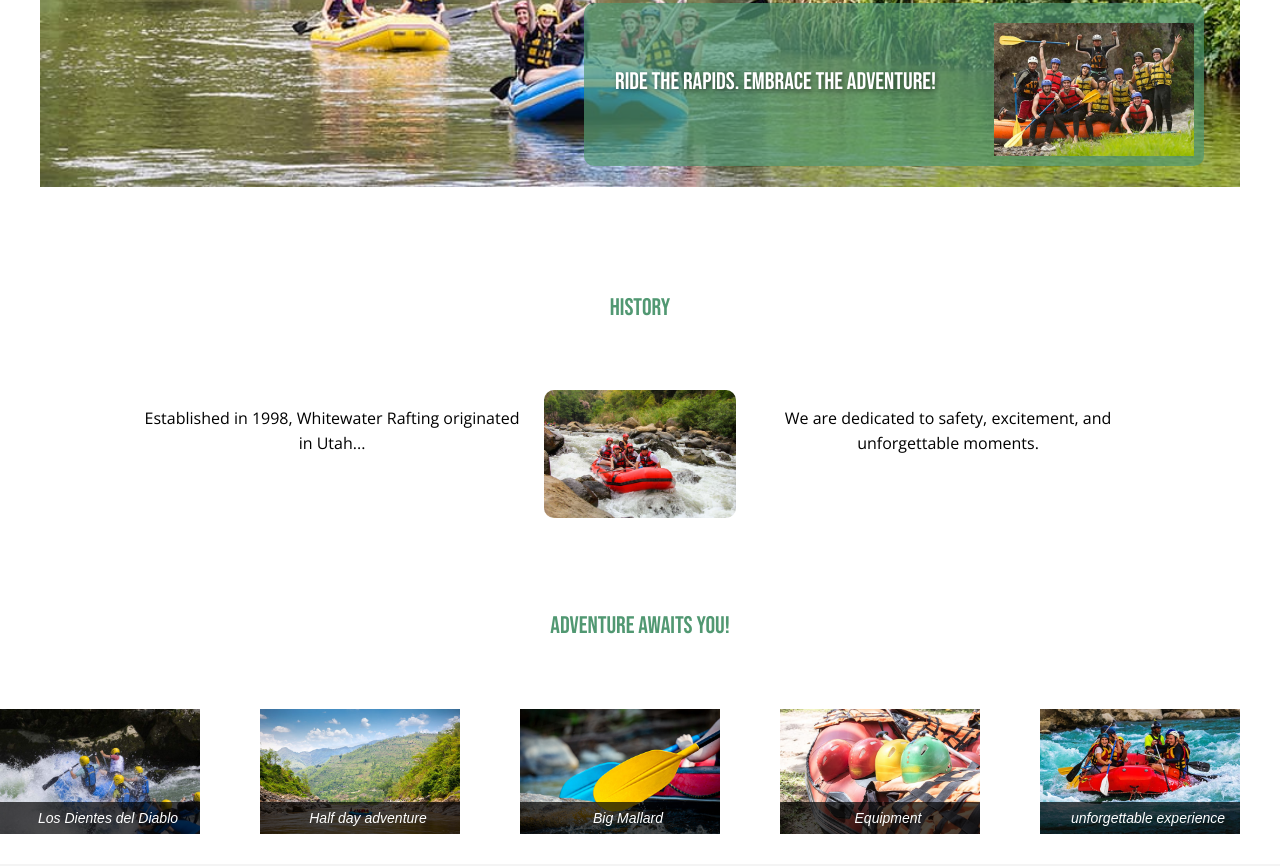
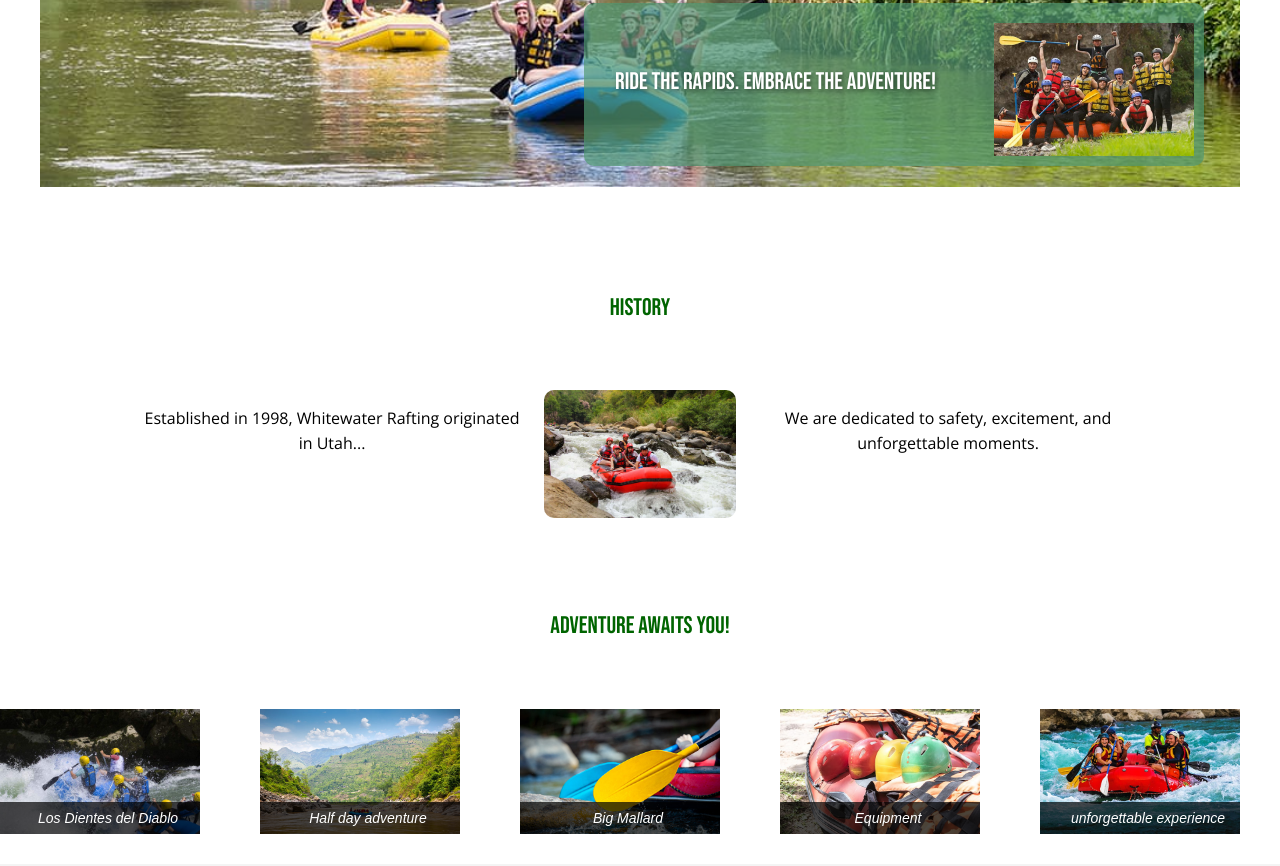
Before and after one commit to andre-barrera/wdd130, a plain HTML site: page wwr/about.html in a window 1280 px wide. Shown: the part 398-1264 px from the top of the page. Drawn offline with nearby package versions, Linux system fonts and the light colour scheme.

Commit message:
updated colors

```diff
--- a/wwr/styles/styles.css
+++ b/wwr/styles/styles.css
@@ -23,6 +23,14 @@ h1, h2 {
 font-family: "Bebas Neue", sans-serif;
 font-style: normal;
 font-weight: 400;
+}
+
+.adventure h2{
+    color: darkgreen;
+}
+
+.history h2{
+    color: darkgreen;
 }
 
 header {
```
